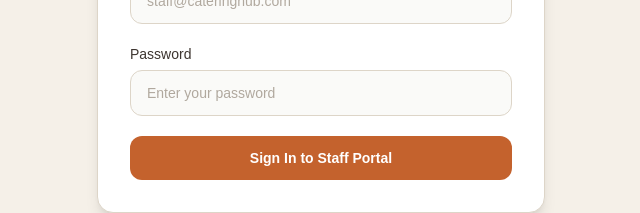
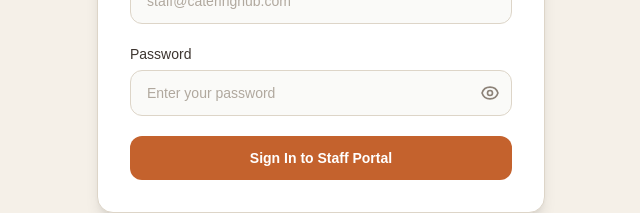
Before and after one commit to 3tiersystems-RMA/cateringhub, a Next.js app: page /staff/login in a window 1280 px wide. Shown: the part 398-611 px from the top of the page, without its empty margins (319-959 px from the left). Built offline with nearby package versions, Linux system fonts and the light colour scheme; no server answers.

Commit message:
Local Commit: 2026-03-09T12:48:51.726Z - Added a show/hide password toggle icon to the password field on the Staff Portal login page - Eye icon toggles between visible (show) and crossed-out (hide) states, allowing staff to reveal their password to check for typos before submitting

```diff
--- a/src/app/staff/login/page.tsx
+++ b/src/app/staff/login/page.tsx
@@ -13,6 +13,7 @@ function StaffLoginForm() {
   const [loading, setLoading] = useState(false);
   const [error, setError] = useState('');
   const [infoMessage, setInfoMessage] = useState('');
+  const [showPassword, setShowPassword] = useState(false);
 
   useEffect(() => {
     const errorParam = searchParams.get('error');
@@ -129,14 +130,33 @@ function StaffLoginForm() {
               <label className="block text-sm font-medium text-[#3D3530] mb-1.5">
                 Password
               </label>
+              <div className="relative">
                 <input
-                type="password"
+                  type={showPassword ? 'text' : 'password'}
                   value={password}
                   onChange={(e) => setPassword(e.target.value)}
                   required
                   placeholder="Enter your password"
-                className="w-full px-4 py-3 rounded-xl border border-[#DDD5C8] bg-[#FAFAF8] text-[#1A1612] placeholder-[#B0A89E] focus:outline-none focus:ring-2 focus:ring-[#C4622D] focus:border-transparent transition-all text-sm"
+                  className="w-full px-4 py-3 pr-11 rounded-xl border border-[#DDD5C8] bg-[#FAFAF8] text-[#1A1612] placeholder-[#B0A89E] focus:outline-none focus:ring-2 focus:ring-[#C4622D] focus:border-transparent transition-all text-sm"
                 />
+                <button
+                  type="button"
+                  onClick={() => setShowPassword(!showPassword)}
+                  className="absolute right-3 top-1/2 -translate-y-1/2 text-[#8C8278] hover:text-[#C4622D] transition-colors"
+                  aria-label={showPassword ? 'Hide password' : 'Show password'}
+                >
+                  {showPassword ? (
+                    <svg xmlns="http://www.w3.org/2000/svg" className="h-5 w-5" fill="none" viewBox="0 0 24 24" stroke="currentColor" strokeWidth={2}>
+                      <path strokeLinecap="round" strokeLinejoin="round" d="M13.875 18.825A10.05 10.05 0 0112 19c-4.478 0-8.268-2.943-9.543-7a9.97 9.97 0 011.563-3.029m5.858.908a3 3 0 114.243 4.243M9.878 9.878l4.242 4.242M9.88 9.88l-3.29-3.29m7.532 7.532l3.29 3.29M3 3l3.59 3.59m0 0A9.953 9.953 0 0112 5c4.478 0 8.268 2.943 9.543 7a10.025 10.025 0 01-4.132 5.411m0 0L21 21" />
+                    </svg>
+                  ) : (
+                    <svg xmlns="http://www.w3.org/2000/svg" className="h-5 w-5" fill="none" viewBox="0 0 24 24" stroke="currentColor" strokeWidth={2}>
+                      <path strokeLinecap="round" strokeLinejoin="round" d="M15 12a3 3 0 11-6 0 3 3 0 016 0z" />
+                      <path strokeLinecap="round" strokeLinejoin="round" d="M2.458 12C3.732 7.943 7.523 5 12 5c4.478 0 8.268 2.943 9.542 7-1.274 4.057-5.064 7-9.542 7-4.477 0-8.268-2.943-9.542-7z" />
+                    </svg>
+                  )}
+                </button>
+              </div>
             </div>
 
             {/* Submit */}
```
Lines whose indentation alone changed are shown as unchanged.
